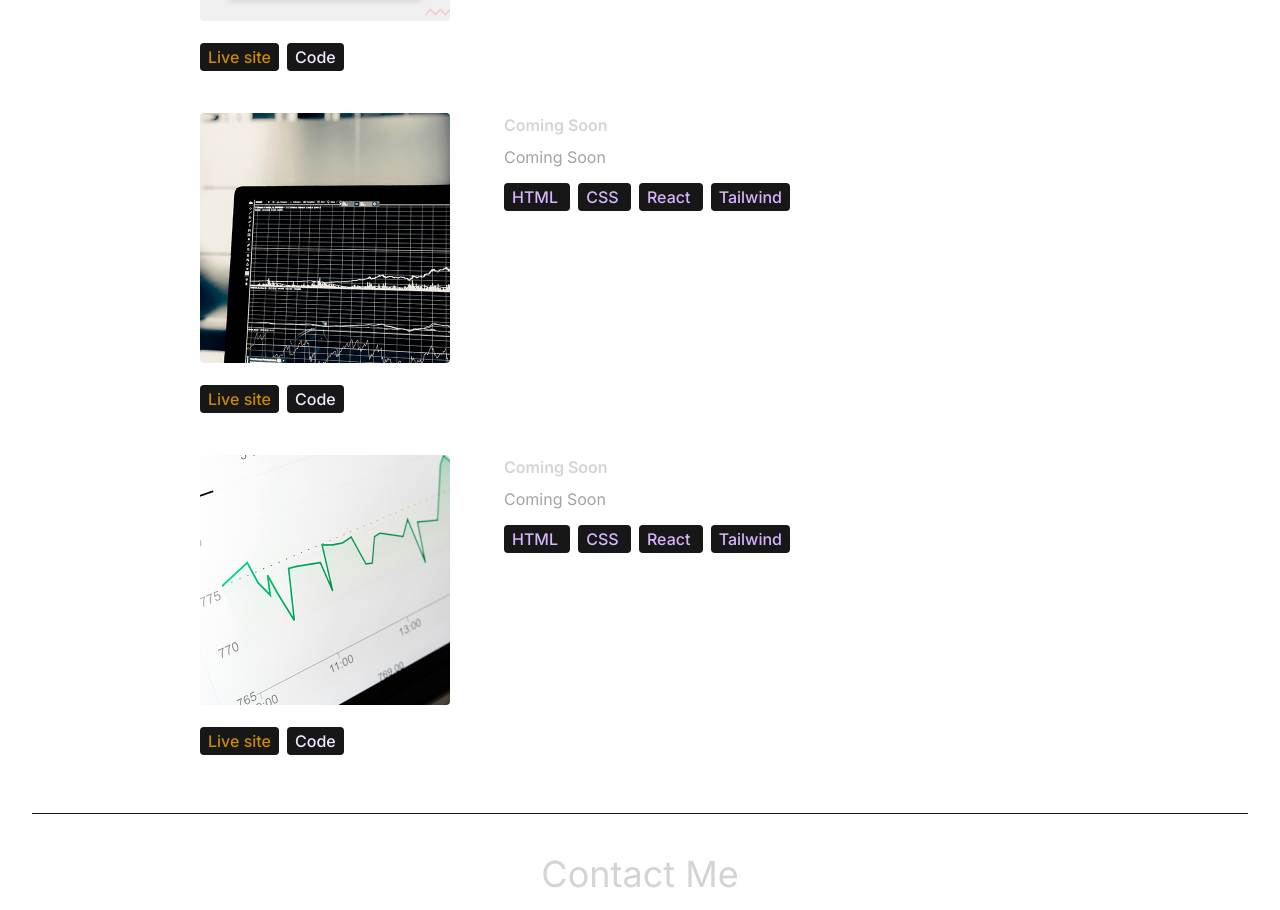
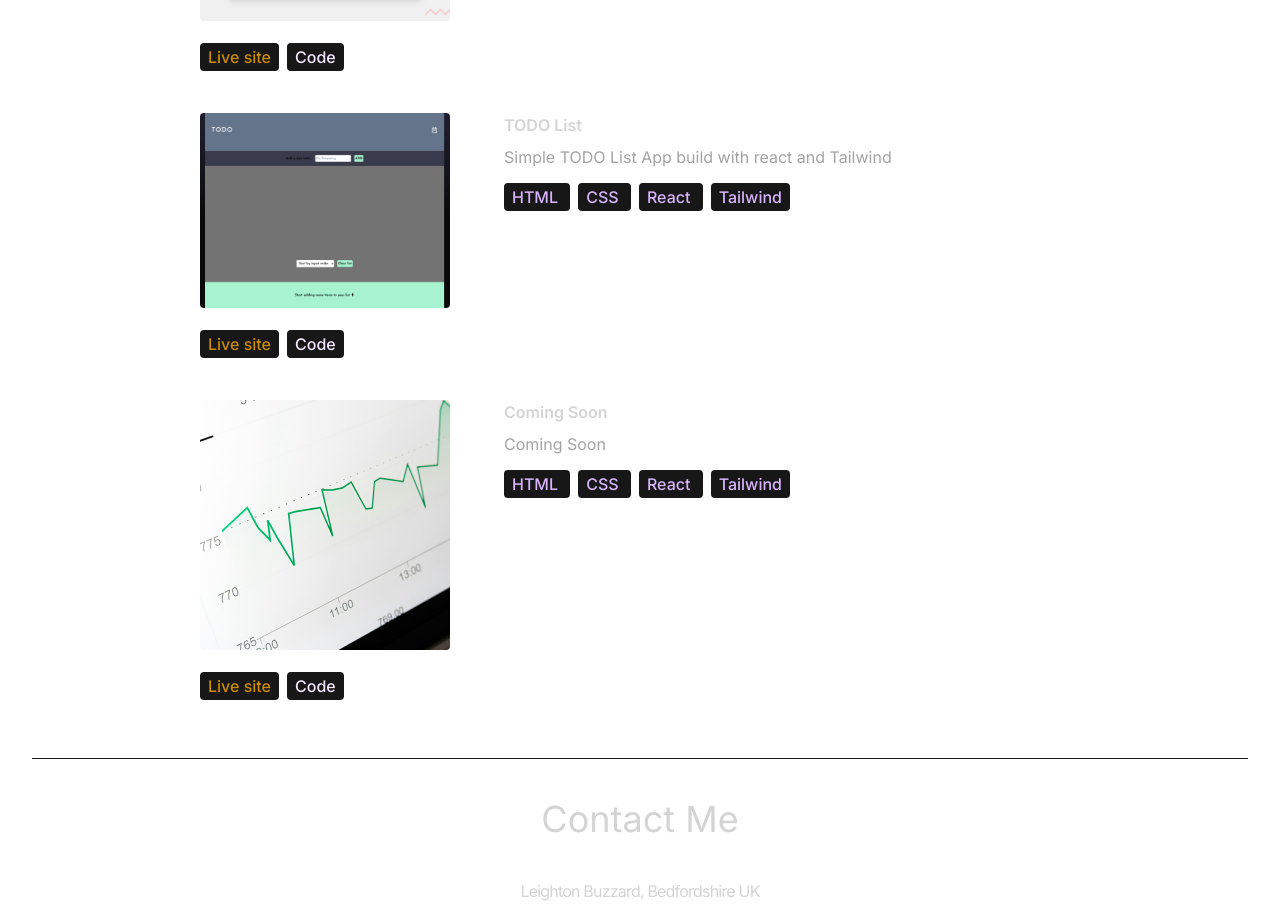
Before and after one commit to J-R77-stack/My-Portfolio, a React (Vite) app: page / in a window 1280 px wide. Shown: the part 2669-3579 px from the top of the page. Built offline with nearby package versions, Linux system fonts and the light colour scheme.

Commit message:
add project 3 info

```diff
--- a/src/constants/index.js
+++ b/src/constants/index.js
@@ -1,6 +1,6 @@
 import project1 from "../assets/projects/project-1.jpg";
 import project2 from "../assets/projects/project-2.jpg";
-import project3 from "../assets/projects/project-3.jpg";
+import project3 from "../assets/projects/project-3.png";
 import project4 from "../assets/projects/project-4.jpg";
 
 export const HERO_CONTENT = `I am a passionate React developer with a love for creating robust and beautiful web applications. During 3 years of study , I have honed my skills in front-end technologies like React and also Django, as well as back-end technologies like Node.js, MySQL and PostgreSQL. My goal is to leverage the knowledge I've gained to create innovative solutions that drive business growth and deliver exceptional user experiences.`;
@@ -58,12 +58,12 @@ export const PROJECTS = [
     code: "https://github.com/J-R77-stack/tip-calculator-React",
   },
   {
-    title: "Coming Soon",
+    title: "TODO List",
     image: project3,
-    description: "Coming Soon",
+    description: "Simple TODO List App build with react and Tailwind",
     technologies: ["HTML", "CSS", "React", "Tailwind"],
-    site: "https://coffee-roasters-react-app.vercel.app/",
-    code: "https://github.com/J-R77-stack/My-Portfolio",
+    site: "https://shopping-to-get-list-react.vercel.app/",
+    code: "https://github.com/J-R77-stack/Shopping-to-get-list-react",
   },
   {
     title: "Coming Soon",
```
Also changed, not shown: src/assets/projects/project-3.jpg (deleted), src/assets/projects/project-3.png (added).
